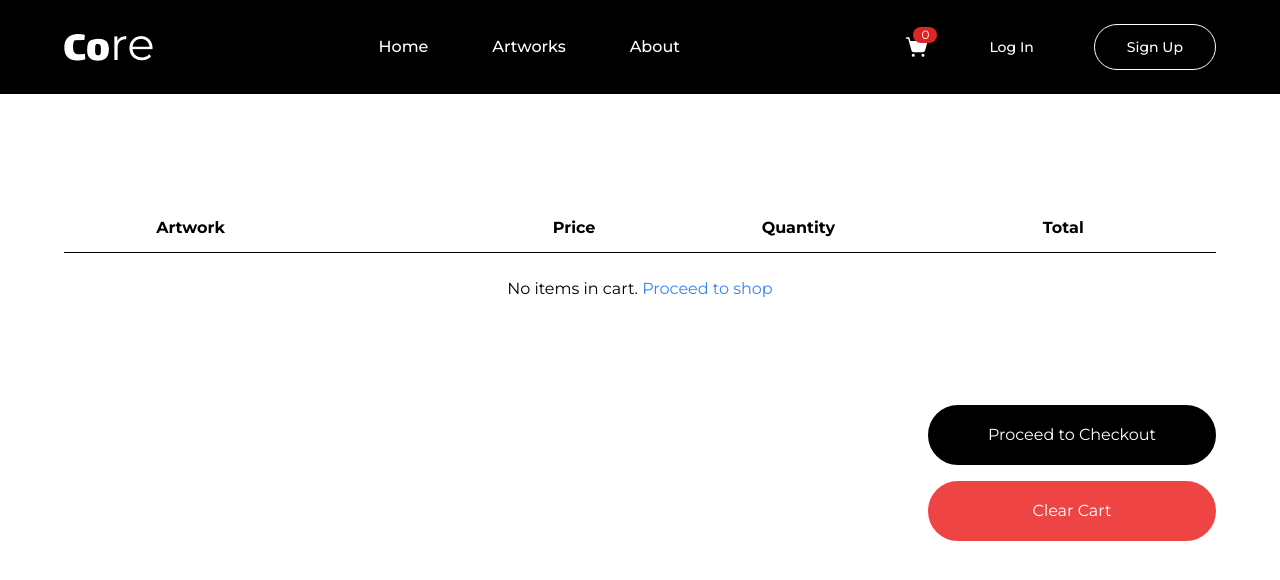
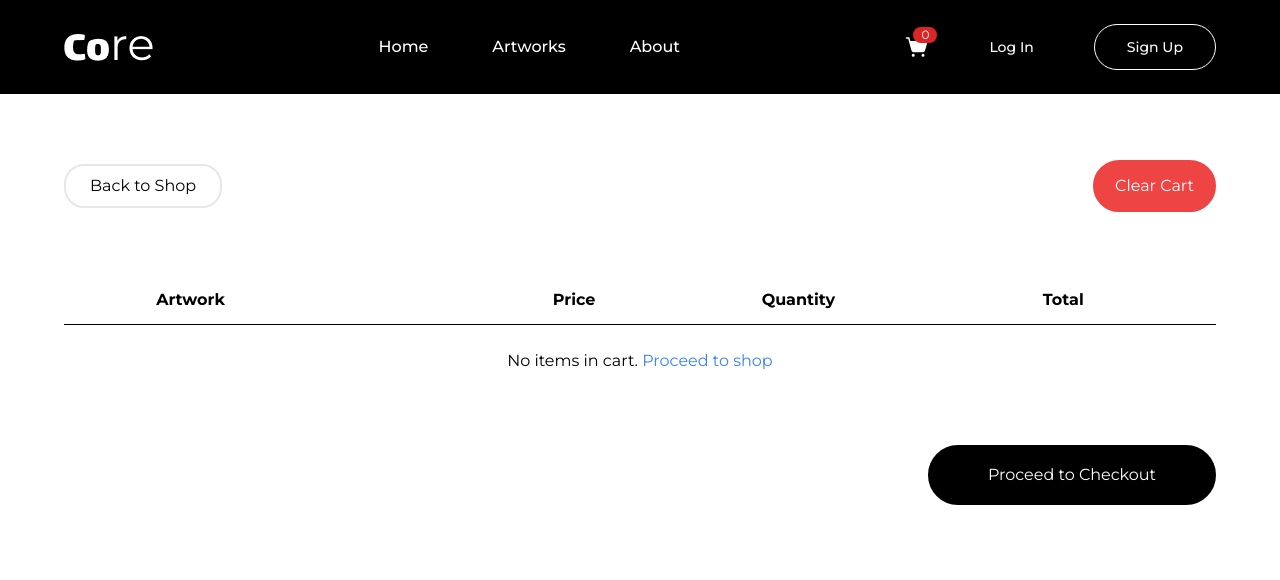
Before and after one commit to oreoluwa212/core, a React (Vite) app: page /cart in a window 1280 px wide. Shown: the top 580 px of the page. Built offline with nearby package versions, Linux system fonts and the light colour scheme.

Commit message:
fix: hot fix for cart

```diff
--- a/src/components/Header.jsx
+++ b/src/components/Header.jsx
@@ -4,12 +4,12 @@ import { GiHamburgerMenu } from "react-icons/gi";
 import SimpleBtn from "./buttons/SimpleBtn";
 import { logo } from "../assets";
 import { Link, useNavigate } from "react-router-dom";
-import { CartContext } from "../context/CartContext";
+import useCartStore from "../zustand/CartStore";
 
 const Header = () => {
   const navigate = useNavigate();
-  const { getTotalItems, clearCart, cartItems } = useContext(CartContext);
-  const [dummyState, setDummyState] = useState(false); // Dummy state for force update
+  const { items: cartItems } = useCartStore();
+  const [dummyState, setDummyState] = useState(false);
 
   const handleNavigation = (path, sectionId) => {
     navigate(path, { state: { sectionId } });
@@ -17,10 +17,9 @@ const Header = () => {
 
   const handleClearCart = () => {
     clearCart();
-    setDummyState(!dummyState); // Toggle dummy state to force update
+    setDummyState(!dummyState);
   };
 
-  // Use useEffect to update dummy state when cart items change
   useEffect(() => {
     setDummyState(!dummyState);
   }, [cartItems]);
@@ -55,7 +54,7 @@ const Header = () => {
           <div className="relative">
             <PiShoppingCartSimpleFill className="text-2xl" />
             <span className="absolute -top-2 -right-2 bg-red-600 text-white rounded-full px-2 text-xs">
-              {getTotalItems()}
+              {cartItems.length}
             </span>
           </div>
         </Link>
@@ -73,7 +72,7 @@ const Header = () => {
         <div className="relative">
           <PiShoppingCartSimpleFill size={24} />
           <span className="absolute -top-2 -right-2 bg-red-600 text-white rounded-full px-2 text-xs">
-            {getTotalItems()}
+            {cartItems.length}
           </span>
         </div>
         <GiHamburgerMenu />
--- a/src/pages/CartPage.jsx
+++ b/src/pages/CartPage.jsx
@@ -1,23 +1,33 @@
-import React, { useContext, useState } from "react";
+import React, { useState } from "react";
 import { Link } from "react-router-dom";
 import Header from "../components/Header";
-import { CartContext } from "../context/CartContext";
 import useCartStore from "../zustand/CartStore";
 import QuantityControl from "../components/buttons/QuantityControl";
 import { extractPrice } from "../utility";
+import TransparentBtn from "../components/buttons/TransparentBtn";
 
 const CartPage = () => {
-  const [price, setPrice] = useState();
   const [count, setCount] = useState(1);
-  const { removeItemFromCart, clearCart } = useContext(CartContext);
-  const { items: cartItems } = useCartStore();
+  const { items: cartItems, total, removeItem, clearCart } = useCartStore();
 
   return (
     <div className="w-full font-montserrat bg-white text-black">
       <Header />
-      <div className="py-[5%] lgss:mt-16 w-full flex flex-col justify-between gap-16 lg:px-[5%]">
-        <div className="overflow-x-auto mt-14 pt-5">
+      <div className="py-[5%] mt-16 w-full flex flex-col justify-between gap-16 md:gap-8 lg:px-[5%]">
+        <div className="w-full flex justify-between items-center py-8">
+        <Link to={"/galleries/products"}>
+          <TransparentBtn btnText={"Back to Shop"} />
+        </Link>
+        <button
+          onClick={() => clearCart()}
+          className="flex items-center justify-center border-2 border-red-500 py-3 px-5 bg-red-500 rounded-full text-white"
+          >
+          Clear Cart
+        </button>
+          </div>
+        <div className="overflow-x-auto">
           {cartItems.length > 0 ? (
+            <div className="">
               <table className="min-w-full hidden md:table">
                 <thead>
                   <tr>
@@ -53,7 +63,7 @@ const CartPage = () => {
                               Available: {item.quantity}
                             </p>
                             <button
-                            onClick={() => removeItemFromCart(index)}
+                              onClick={() => removeItem(item.artist)}
                               className="text-red-500 text-sm"
                             >
                               Remove
@@ -66,10 +76,10 @@ const CartPage = () => {
                             state={count}
                             setState={setCount}
                             itemQuantity={item.count}
-                          itemId={item.id}
+                            itemId={item.artist}
                           />
                         </td>
-                      <td className="px-6 text-left">
+                        <td className="px-6 text-left font-semibold">
                           {item.count * unitPrice}
                         </td>
                       </tr>
@@ -77,6 +87,13 @@ const CartPage = () => {
                   })}
                 </tbody>
               </table>
+              <div className="w-full flex justify-end">
+                <div className="w-[37%] flex justify-start py-3 border-y-2  items-start font-semibold text-2xl">
+                  <h1 className="w-[60%]">Total</h1>
+                  <p className="font-extrabold">{total}</p>
+                </div>
+              </div>
+            </div>
           ) : (
             <div className="min-w-full hidden md:table">
               <thead>
@@ -113,6 +130,7 @@ const CartPage = () => {
               cartItems.map((item, index) => {
                 const unitPrice = extractPrice(item.price);
                 return (
+                  <div className="w-full px-5">
                     <div
                       className="flex flex-col border-b border-black py-6 px-5"
                       key={index}
@@ -131,7 +149,7 @@ const CartPage = () => {
                               Available: {item.quantity}
                             </p>
                             <button
-                            onClick={() => removeItemFromCart(index)}
+                              onClick={() => removeItem(item.artist)}
                               className="text-red-500 text-sm"
                             >
                               Remove
@@ -150,13 +168,14 @@ const CartPage = () => {
                             state={count}
                             setState={setCount}
                             itemQuantity={item.count}
-                          itemId={item.id}
+                            itemId={item.artist}
                           />
                         </td>
                       </div>
                       <div className="flex justify-between">
                         <span className="font-medium">Total:</span>
                         <span>{item.count * unitPrice}</span>
+                      </div>
                     </div>
                   </div>
                 );
@@ -180,12 +199,6 @@ const CartPage = () => {
           >
             <span>Proceed to Checkout</span>
           </Link>
-          <button
-            onClick={clearCart}
-            className="flex items-center justify-center border-2 border-red-500 py-4 px-5 bg-red-500 rounded-full text-white mt-4 w-full md:w-[25%]"
-          >
-            Clear Cart
-          </button>
         </div>
       </div>
     </div>
--- a/src/pages/CheckoutPage.jsx
+++ b/src/pages/CheckoutPage.jsx
@@ -2,8 +2,8 @@ import React, { useState, useContext } from "react";
 import { useNavigate } from "react-router-dom";
 import Header from "../components/Header";
 import { FaAngleDown, FaAngleUp } from "react-icons/fa";
-import { CartContext } from "../context/CartContext";
 import Modal from "../components/modals/Modal";
+import useCartStore from "../zustand/CartStore";
 
 const ProgressIndicator = () => {
   return (
@@ -181,7 +181,7 @@ const ShippingAddressForm = ({ onSubmit }) => {
       </div>
       <button
         type="submit"
-        className="w-full bg-black text-white py-2 rounded-full hover:bg-gray-900 focus:outline-none focus:bg-gray-900"
+        className="w-full bg-black text-white py-3 rounded-full hover:bg-gray-900 focus:outline-none focus:bg-gray-900"
       >
         Next
       </button>
@@ -190,7 +190,7 @@ const ShippingAddressForm = ({ onSubmit }) => {
 };
 
 const OrderSummary = () => {
-  const { cartItems } = useContext(CartContext);
+    const { items: cartItems, total } = useCartStore();
   const [isOpen, setIsOpen] = useState(false);
 
   const toggleAccordion = () => {
@@ -211,11 +211,24 @@ const OrderSummary = () => {
         <div>
           <hr className="my-2" />
           {cartItems.map((item, index) => (
-            <div key={index} className="flex justify-between my-2">
-              <p>{item.name}</p>
-              <p>${item.price * item.quantity}</p> {/* Display calculated price */}
+            <div
+              key={index}
+              className="flex items-center font-semibold text-lg justify-between my-2"
+            >
+              <img
+                src={item.img}
+                alt={item.medium}
+                className="w-24 h-24 object-cover mr-4"
+              />
+              <p className="text-gray-500">{item.price}</p>
             </div>
           ))}
+          <div className="w-full flex justify-end">
+            <div className="flex justify-start items-start extrabold border-y-2 py-3 gap-8 text-2xl">
+              <h1 className="">Total =</h1>
+              <p className="font-semibold">{total}</p>
+            </div>
+          </div>
         </div>
       )}
     </div>
@@ -240,7 +253,6 @@ const ShipmentInfo = () => {
       {isOpen && (
         <div>
           <hr className="my-2" />
-          {/* You can add shipment details here */}
         </div>
       )}
     </div>
@@ -249,6 +261,7 @@ const ShipmentInfo = () => {
 
 const CheckoutPage = () => {
   const [showModal, setShowModal] = useState(false);
+    const { items: clearCart } = useCartStore();
   const navigate = useNavigate();
 
   const handleFormSubmit = () => {
@@ -257,12 +270,12 @@ const CheckoutPage = () => {
 
   const handleCloseModal = () => {
     setShowModal(false);
+    clearCart();
     navigate("/");
-    CartContext.clearCart();
   };
 
   return (
-    <div className="w-full font-montserrat bg-white text-black">
+    <div className="w-full font-montserrat bg-white text-black px-[5%]">
       <Header />
       <div className="py-10 lg:px-10">
         <ProgressIndicator />
--- a/src/pages/ItemsDetailsPage.jsx
+++ b/src/pages/ItemsDetailsPage.jsx
@@ -4,7 +4,6 @@ import Header from "../components/Header";
 import { FaAngleDown } from "react-icons/fa";
 import { footerCountryUK } from "../assets";
 import TransparentBtn from "../components/buttons/TransparentBtn";
-import { CartContext } from "../context/CartContext";
 import useCartStore from "../zustand/CartStore";
 
 function ImgLoader() {
@@ -34,7 +33,6 @@ function ItemDetailsPage() {
     id: null,
     price: null,
   };
-  const { addItemToCart } = useContext(CartContext);
   const navigate = useNavigate();
   const [loading, setLoading] = useState(true);
   const [item, setItem] = useState(null);
@@ -80,7 +78,6 @@ function ItemDetailsPage() {
             : passedPrice || "Price not available",
         };
         setItem(formattedItem);
-        addItem(formattedItem)
       } catch (error) {
         console.error("Error fetching product details:", error);
       } finally {
@@ -94,7 +91,7 @@ function ItemDetailsPage() {
   }, [id, passedPrice]);
 
   const handleAddToCart = () => {
-    addItemToCart(item);
+    addItem(item)
     navigate("/cart");
   };
 
--- a/src/utility/index.js
+++ b/src/utility/index.js
@@ -1,9 +1,3 @@
-// const formattedPrice = new Intl.NumberFormat("en-US", {
-//   style: "currency",
-//   currency: currency,
-//   minimumFractionDigits: 0,
-//   maximumFractionDigits: 0,
-// }).format(price);
 export const extractPrice = (priceString) => {
     const match = priceString.match(/\d+/);
     return match ? parseInt(match[0], 10) : null;
--- a/src/zustand/CartStore.js
+++ b/src/zustand/CartStore.js
@@ -1,4 +1,5 @@
 import { create } from "zustand";
+import { extractPrice } from "../utility";
 const TAX_RATE = 0;
 
 const useCartStore = create((set) => ({
@@ -7,11 +8,11 @@ const useCartStore = create((set) => ({
   total: 0,
   addItem: (item) =>
     set((state) => {
-      const existingItem = state.items.find((i) => i.id === item.id);
-      const itemPrice = parseFloat(item.price);
+      const existingItem = state.items.find((i) => i.artist === item.artist);
+      const itemPrice = extractPrice(item.price);
       if (existingItem) {
         const updatedItems = state.items.map((i) =>
-          i.id === item.id ? { ...i, count: i.count + 1 } : i
+          i.artist === item.artist ? { ...i, count: i.count + 1 } : i
         );
         return {
           items: updatedItems,
@@ -19,7 +20,7 @@ const useCartStore = create((set) => ({
           total: state.total + itemPrice * (1 + TAX_RATE),
         };
       }
-      const newItems = [...state.items, { ...item, count: 0 }];
+      const newItems = [...state.items, { ...item, count: 1 }];
       const newSubTotal = state.subTotal + itemPrice;
       const newTotal = newSubTotal * (1 + TAX_RATE);
       return {
@@ -28,12 +29,12 @@ const useCartStore = create((set) => ({
         total: newTotal,
       };
     }),
-  removeItem: (id) =>
+  removeItem: (artist) =>
     set((state) => {
-      const itemToRemove = state.items.find((item) => item.id === id);
+      const itemToRemove = state.items.find((item) => item.artist === artist);
       if (!itemToRemove) return state;
-      const itemPrice = parseFloat(itemToRemove.price);
-      const updatedItems = state.items.filter((item) => item.id !== id);
+      const itemPrice = extractPrice(itemToRemove.price);
+      const updatedItems = state.items.filter((item) => item.artist !== artist);
       const newSubTotal = state.subTotal - itemPrice * itemToRemove.count;
       const newTotal = newSubTotal * (1 + TAX_RATE);
       return {
@@ -42,13 +43,13 @@ const useCartStore = create((set) => ({
         total: newTotal,
       };
     }),
-  updateItem: (id, count) =>
+  updateItem: (artist, count) =>
     set((state) => {
       const updatedItems = state.items.map((item) =>
-        item.id === id ? { ...item, count } : item
+        item.artist === artist ? { ...item, count } : item
       );
       const subTotal = updatedItems.reduce(
-        (sum, item) => sum + parseFloat(item.price) * item.count,
+        (sum, item) => sum + extractPrice(item.price) * item.count,
         0
       );
       const total = subTotal * (1 + TAX_RATE);
@@ -64,17 +65,5 @@ const useCartStore = create((set) => ({
       subTotal: 0,
       total: 0,
     })),
-  calculateTotals: () =>
-    set((state) => {
-      const subTotal = state.items.reduce(
-        (sum, item) => sum + parseFloat(item.price) * item.count,
-        0
-      );
-      const total = subTotal * (1 + TAX_RATE);
-      return {
-        subTotal,
-        total,
-      };
-    }),
 }));
 export default useCartStore;
```
Lines whose indentation alone changed are shown as unchanged.
